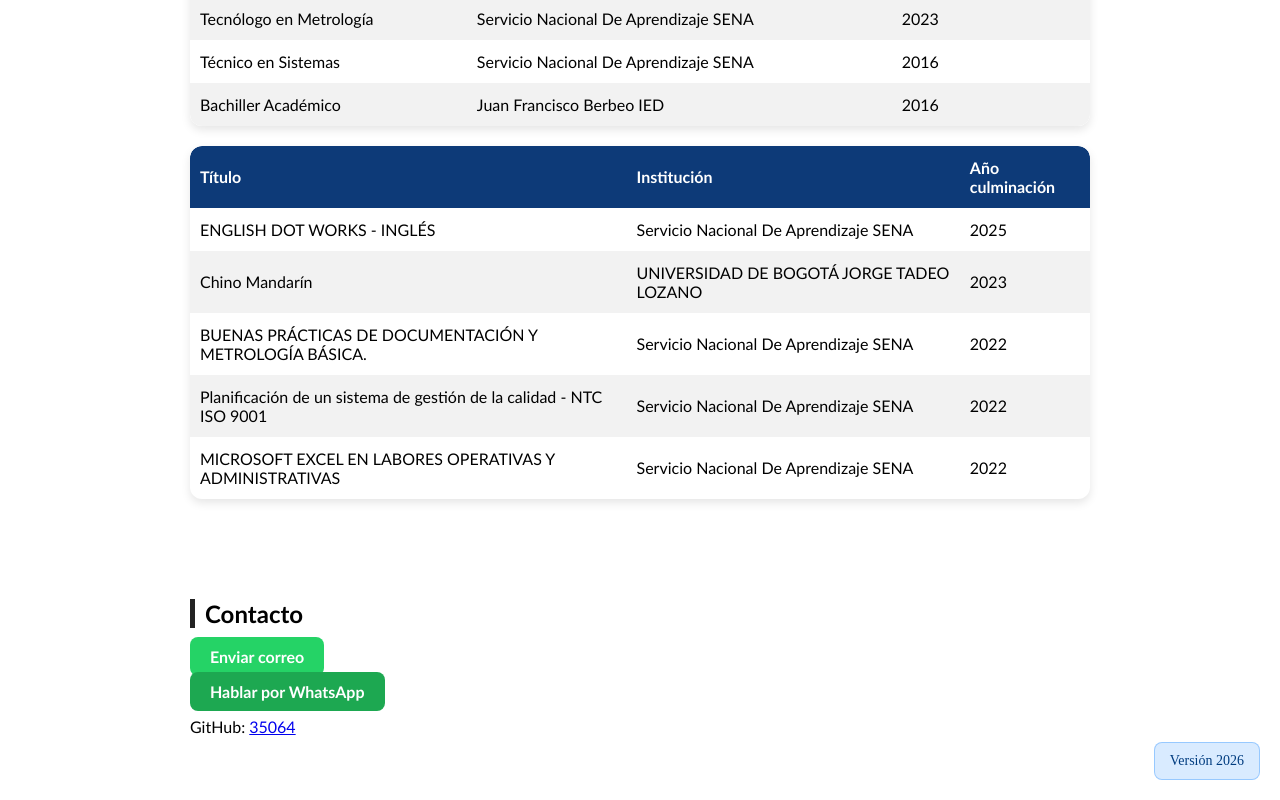
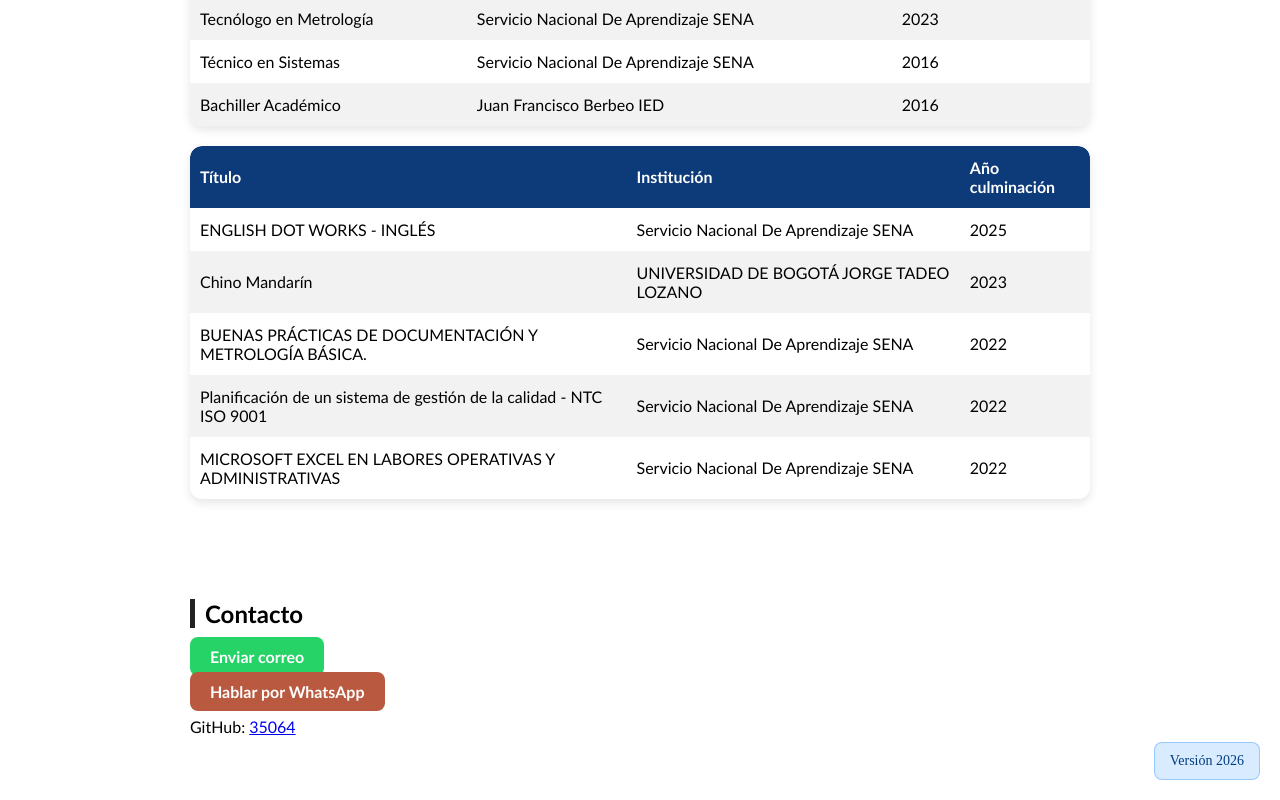
Before and after one commit to JohanCortes-Cloud/Portafolio, a plain HTML site: page index.html in a window 1280 px wide. In both pictures the pointer is over the link "Hablar por WhatsApp". Shown: the part 1499-2299 px from the top of the page. Drawn offline with Linux system fonts and the light colour scheme.

Commit message:
Update style.css

```diff
--- a/style.css
+++ b/style.css
@@ -7,7 +7,7 @@
     font-weight: bold;
 }
 .btn-whatsapp:hover {
-    background-color: #1DA851;
+    background-color: #B85940;
 }
 .btn-gmail {
     background-color: #25D366;
```
